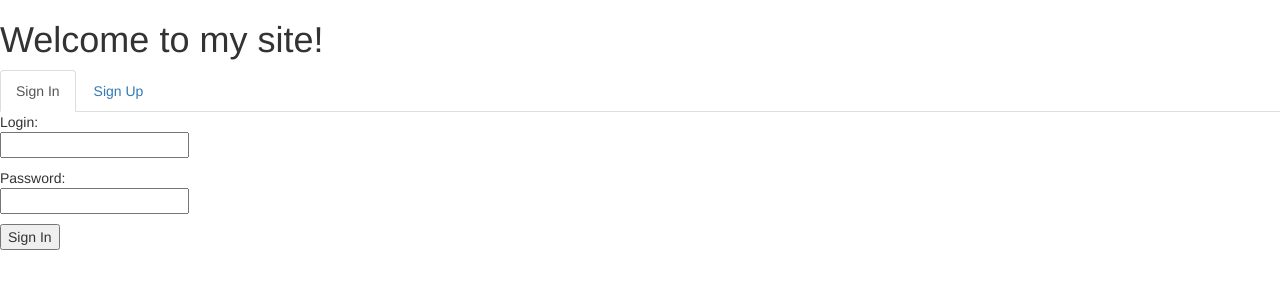
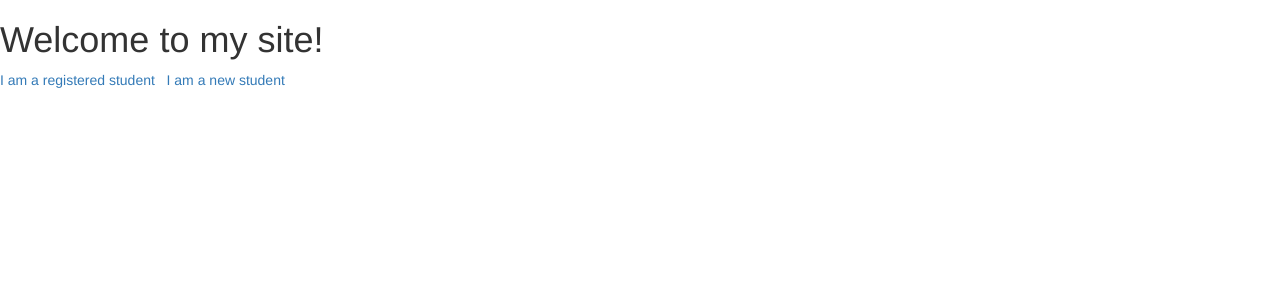
Before and after one commit to JuliaPanova/Otus_T, a Django app: page / in a window 1280 px wide. Shown: the top 300 px of the page. Run offline with Django 3.2, Linux system fonts and the light colour scheme; some libraries are stand-ins or nearby versions.

Commit message:
Task 7: authorization using django User model. database removed from VCS, secret key moved to local settings, redundant comments removed

```diff
--- a/my_class_dj/my_class_app/templates/my_class_app/index.html
+++ b/my_class_dj/my_class_app/templates/my_class_app/index.html
@@ -11,55 +11,8 @@
 </head>
 <body>
     <h1>Welcome to my site!</h1>
-        <ul class="nav nav-tabs">
-    <li class="active"><a data-toggle="pill" href="#sign-in">Sign In</a></li>
-            <li><a data-toggle="pill" href="#sign-up">Sign Up</a></li>
 
-
-</ul>
-
-  <div class="tab-content">
-    <div id="sign-in" class="tab-pane fade in active">
-        <form action="/student/" method="post">
-         {% csrf_token %}
-    <p>
-        Login:<br>
-    <input type="text" name="login">
-    </p>
-    <p>
-        Password:<br>
-    <input type="text" name="pswrd">
-    </p>
-    <input type="submit" value="Sign In">
-    </form>
-
-    </div>
-      <div id="sign-up" class="tab-pane fade">
-        <form action="/student/" method="post">
-         {% csrf_token %}
-            <input type="hidden" name="new_user" value="1">
-    <p>
-        Login:<br>
-    <input type="text" name="login">
-    </p>
-    <p>
-        Password:<br>
-    <input type="text" name="pswrd">
-    </p>
-    <p>
-        Name:<br>
-    <input type="text" name="name">
-    </p>
-    <p>
-        Phone:<br>
-    <input type="text" name="phone">
-    </p>
-    <input type="submit" value="Sign Up">
-    </form>
-
-    </div>
-  </div>
-
+    <a href="signin" >I am a registered student</a> &nbsp; <a href="signup" >I am a new student</a>
 
 </body>
 </html>
--- a/my_class_dj/my_class_app/templates/my_class_app/student.html
+++ b/my_class_dj/my_class_app/templates/my_class_app/student.html
@@ -26,7 +26,7 @@
     </p>
     <input type="hidden" name="student_id" value="{{student.id}}">
     <p>Teacher:<br>
-        <select>
+        <select name="teacher_id">
        {% for teacher in teachers %}
         <option value="{{teacher.id}}">
             {{ teacher.name }}
@@ -39,11 +39,11 @@
     </p>
 </form>
 
-    <h2>Recent lessons</h2>
+    <h2>Your lessons</h2>
     <ul>
         {% for lesson in lessons %}
         <li>
-            {{ lesson.date_time }} &nbsp;&nbsp; {{lesson.teacher.name}})
+            {{ lesson.date_time|date:"m/d/Y" }} &nbsp;&nbsp; {{lesson.teacher.name}}
         </li>
         {% endfor %}
     </ul>
--- a/my_class_dj/my_class_app/urls.py
+++ b/my_class_dj/my_class_app/urls.py
@@ -6,6 +6,5 @@ app_name = 'my_class_app'
 
 urlpatterns = [
     path('', index_view, name='index'),
-    # path('student/', student_view, name='student')
 
 ]
--- a/my_class_dj/my_class_app/views.py
+++ b/my_class_dj/my_class_app/views.py
@@ -1,33 +1,52 @@
-from django.shortcuts import render
-from .models import Student, Teacher
+from django.shortcuts import render, redirect
+from .models import Student, Teacher, Lesson
+from .forms import SignUpForm
+from django.contrib.auth import login, authenticate
+from datetime import datetime
+
 
 def index_view(request):
     return render(request, 'my_class_app/index.html')
 
+
 def book_view(request):
-    student_id = request.POST.get("student_id", "")
-    return render(request, 'my_class_app/thanks.html', {'student_id':student_id})
+    date_str = request.POST.get("date", "")
+    date = datetime.strptime(date_str, "%m/%d/%Y")
+    teacher_id = request.POST.get("teacher_id", "")
+    teacher = Teacher.objects.get(id=teacher_id)
+    student = Student.objects.get(user=request.user)
 
+    Lesson(student=student, teacher=teacher, date_time=date).save()
+    return render(request, 'my_class_app/thanks.html')
+
+
+def signup_view(request):
+    if request.method == 'POST':
+        form = SignUpForm(request.POST)
+        if form.is_valid():
+            form.save()
+            username = form.cleaned_data.get('username')
+            raw_password = form.cleaned_data.get('password1')
+            user = authenticate(username=username, password=raw_password)
+            if user is not None:
+                print('signup_view authenticate user:', user)
+                name = request.POST.get("name","")
+                print('name:', name)
+                phone = request.POST.get("phone", "")
+                print('phone:', phone)
+                student = Student(name=name, phone=phone, user=user)
+                student.save()
+                login(request, user)
+                return redirect('student')
+            else:
+                render(request, 'my_class_app/signup.html', {'form': form})
+    else:
+        form = SignUpForm()
+    return render(request, 'my_class_app/signup.html', {'form': form})
 
 
 def student_view(request):
-
-    nologin = request.POST.get("nologin", "0")
-
-    if nologin == "1":
-        student_id = request.POST.get("student_id", "")
-        student = Student.objects.get(id=student_id)
-    elif request.POST.get("new_user", "1") == '1':
-        name = request.POST.get("name","")
-        phone = request.POST.get("phone","")
-        login = request.POST.get("login","")
-        psword = request.POST.get("pswrd","")
-        student = Student(name=name, phone=phone, login=login, pswrd=psword)
-        student.save()
-    else:
-        login = request.POST.get("login","")
-        psword = request.POST.get("pswrd","")
-        student = Student.objects.get(login=login, pswrd=psword)
-
+    student = Student.objects.get(user=request.user)
     teachers = Teacher.objects.all()
-    return render(request, 'my_class_app/student.html', {'student':student, 'teachers': teachers})
+    lessons = Lesson.objects.filter(student=student)
+    return render(request, 'my_class_app/student.html', {'student': student, 'teachers': teachers, 'lessons':lessons})
--- a/my_class_dj/my_class_dj/urls.py
+++ b/my_class_dj/my_class_dj/urls.py
@@ -1,11 +1,15 @@
 from django.contrib import admin
 from django.urls import path
-from my_class_app.views import index_view, student_view, book_view
+from my_class_app.views import index_view, student_view, book_view, signup_view
+from django.contrib.auth import views as auth_views
+
 
 urlpatterns = [
     path('admin/', admin.site.urls),
     path('', index_view),
     path('student/', student_view, name='student'),
-    path('book/', book_view, name='book')
+    path('book/', book_view, name='book'),
+    path('signup/', signup_view),
+    path('signin/', auth_views.LoginView.as_view(template_name='my_class_app/signin.html'))
 
 ]
```
Also changed, not shown: my_class_dj/my_class_app/forms.py (added, +13 -0 lines), my_class_dj/my_class_app/templates/my_class_app/base.html (added, +27 -0 lines), my_class_dj/my_class_app/templates/my_class_app/signin.html (added, +10 -0 lines), my_class_dj/my_class_app/templates/my_class_app/signup.html (added, +15 -0 lines), my_class_dj/my_class_dj/asgi.py (+0 -9 lines), my_class_dj/my_class_dj/settings.py (+5 -28 lines), my_class_dj/db.sqlite3 (deleted).
